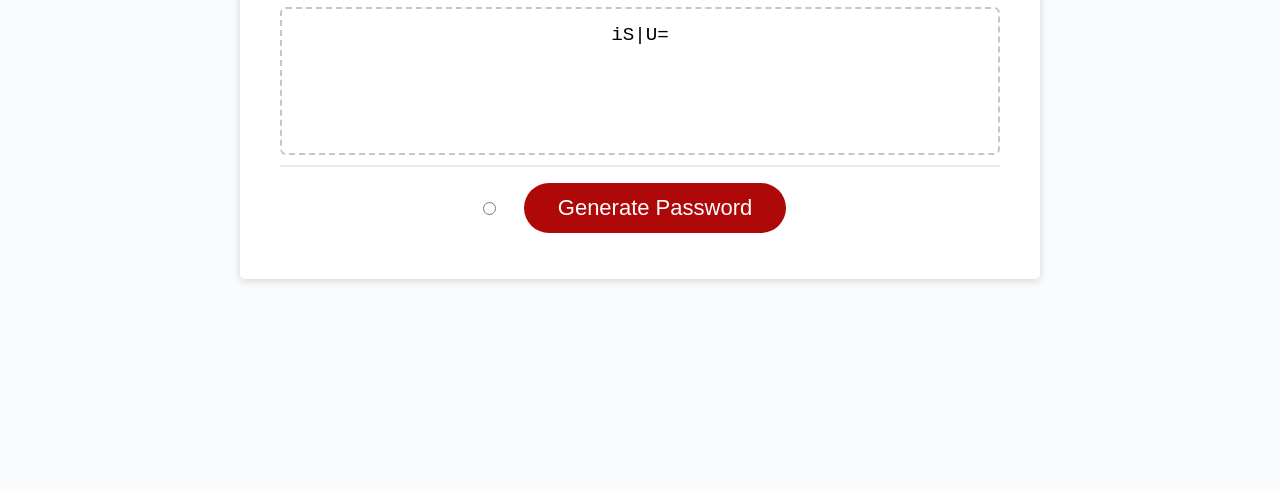
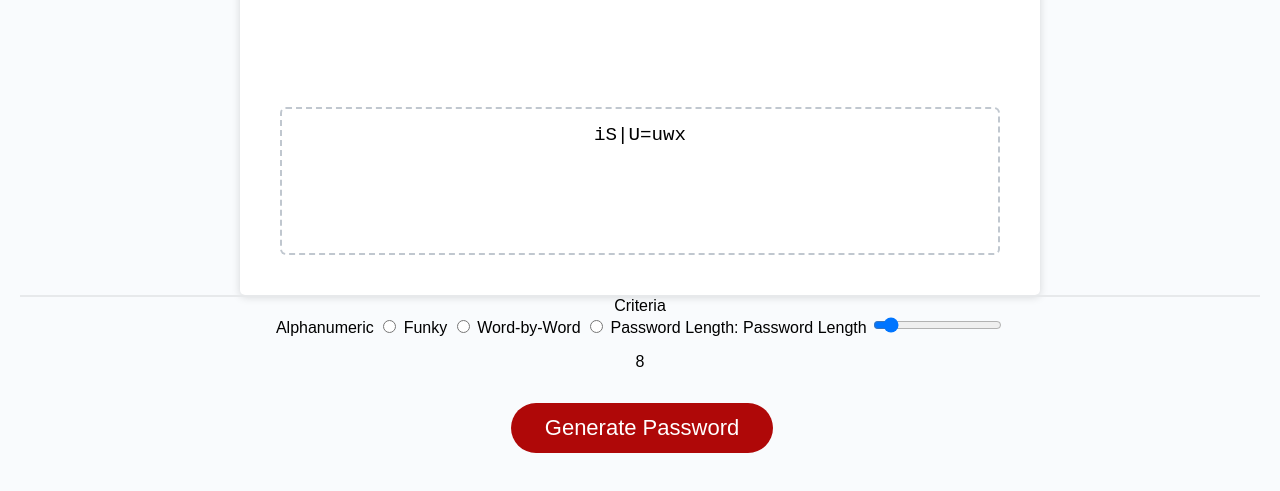
Before and after one commit to x4ndez/passwordgen, a plain HTML site: page index.html in a window 1280 px wide. Both pictures are taken after a click on the button "Generate Password". Shown: the part 241-732 px from the top of the page. Drawn offline with Linux system fonts and the light colour scheme.

Commit message:
Added functioning password length adjustment

```diff
--- a/index.html
+++ b/index.html
@@ -18,15 +18,34 @@
       <div class="card-header">
         <h2>Generate a Password</h2>
       </div>
-      <div class="card-body">
-        <textarea readonly id="password" placeholder="Your Secure Password" aria-label="Generated Password"></textarea>
-      </div>
-      <div class="card-footer">
+      <div class="card-body"></div>
+      <textarea readonly id="password" placeholder="Your Secure Password" aria-label="Generated Password"></textarea>
+    </div>
+    <div class="card-footer">
 
-        <input type="radio" id="in_Funky" />
-        <button id="generate" class="btn">Generate Password</button>
-      </div>
+      <form>
+
+        Criteria<br>
+
+        <label for="alphanum">Alphanumeric</label>
+        <input type="radio" id="alphanum" name="criteria" />
+
+        <label for="funky">Funky</label>
+        <input type="radio" id="funky" name="criteria" />
+
+        <label for="word">Word-by-Word</label>
+        <input type="radio" id="word" name="criteria" />
+
+        Password Length:
+        <label for="pwLength">Password Length</label>
+        <input type="range" id="pwLength" name="length" min="4" max="50" />
+        <p id="pwLenInd">0</p>
+
+      </form>
+
+      <button id="generate" class="btn">Generate Password</button>
     </div>
+  </div>
   </div>
   <script src="script.js"></script>
 </body>
--- a/script.js
+++ b/script.js
@@ -1,6 +1,37 @@
 // Assignment Code
 let st_generateBtn = document.querySelector("#generate");
 let st_password = document.querySelector("#password");
+let st_alphanum = document.querySelector("#alphanum");
+let st_funk = document.querySelector("#funk");
+let st_word = document.querySelector("#word");
+let st_pwLength = document.querySelector("#pwLength");
+let st_pwLenInd = document.querySelector("#pwLenInd");
+
+// Password object to hold the password value, length and if the user wanted to include funky characters.
+let password = {
+
+  value: "",
+  length: 8,
+  isAlphanum: false,
+  isFunky: false,
+  isWord: false,
+
+}
+
+//Input: Criteria
+// st_alphanum.checked = true; // Sets default criteria value.
+// st_funk.checked = true; // Sets default criteria value.
+
+//Input: Password length
+st_pwLength.value = password.length;
+st_pwLenInd.innerHTML = st_pwLength.value; //Prints default password length to page.
+st_pwLength.addEventListener("change", setPwLength); // Change the printed password length
+
+function setPwLength() {
+
+  st_pwLenInd.innerHTML = st_pwLength.value;
+
+}
 
 // Create arrays for usable characters: alphanumeric array, funky character array
 
@@ -32,14 +63,20 @@ const funky = [
 
 const bigArray = alphaLower.concat(alphaUpper, numeric, funky); //Join user-selected arrays
 
-// Password object to hold the password value, length and if the user wanted to include funky characters.
-let password = {
+function generateArray(x, y) {
 
-  value: "",
-  length: 5,
-  isFunky: true,
+  if (x) {
+
+    const bigArray = alphaLower.concat(alphaUpper, numeric);
+
+  } else if (y) {
+
+    const bigArray = alphaLower.concat(alphaUpper, numeric, funky);
+
+  }
 
 }
+
 
 // Prompt: Password criteria: Alphanumeric, funky, word-by-word (find a word library)
 
@@ -79,7 +116,14 @@ function createRandomPassword(len, funk) {
 // Write password to the #password input
 function writePassword() {
 
-  password.value = createRandomPassword(password.length, password.isFunky);
+
+  //capture data
+  password.length = st_pwLength.value;
+
+  generateArray(true, false);
+
+  password.value = createRandomPassword(password.length);
+
 
   console.log(password.value);
   st_password.innerHTML = password.value;
```
